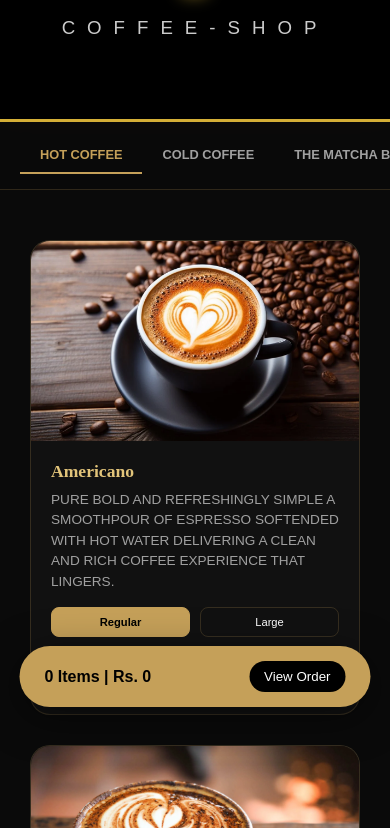
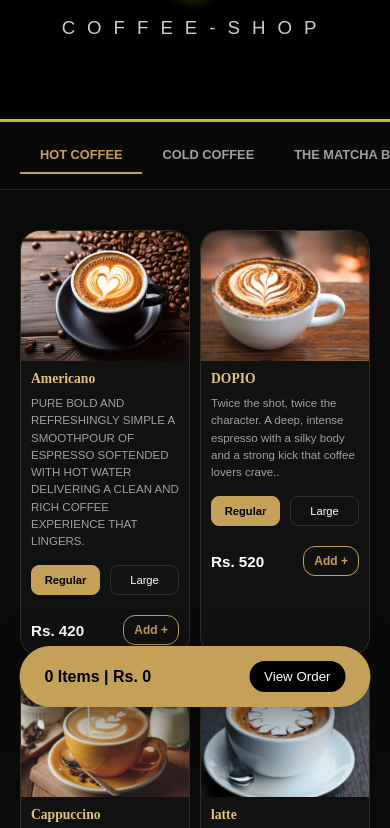
Before and after one commit to zehra-almani/cafee, a plain HTML site: page index.html in a window 390 px wide. Shown: the part 237-1065 px from the top of the page. Drawn offline with Linux system fonts and the light colour scheme.

Commit message:
Update index.html

```diff
--- a/index.html
+++ b/index.html
@@ -290,13 +290,6 @@ document.onkeydown = function(e) {
 
 
 <style>
-
-.menu-grid{
-    display:grid;
-    grid-template-columns:repeat(2, 1 fr);
-    gap:10px;
-    padding:10px;
-}
 
 
 
@@ -601,12 +594,29 @@ document.onkeydown = function(e) {
     }
 
     .menu-grid {
-      grid-template-columns: 1fr;
+      grid-template-columns:repeat(2,1fr);
+        gap:10px;
     }
+      .card-img-box{
+          height:130px;
+      }
+      .card-content{
+          padding:10px;
+      }
+      .card-title{
+          font-size:0.85rem;
+      }
+      .card-desc{
+          font-size:0.72rem;
+      }
+      .price{
+          font-size:0.95rem;
+      }
+      .add-to-cart{
+          padding:7px 10px;
+          font-size:0.75rem;
+      }
   }
-
-
-
 
 .main-footer {
     background-color: #000000;
```
